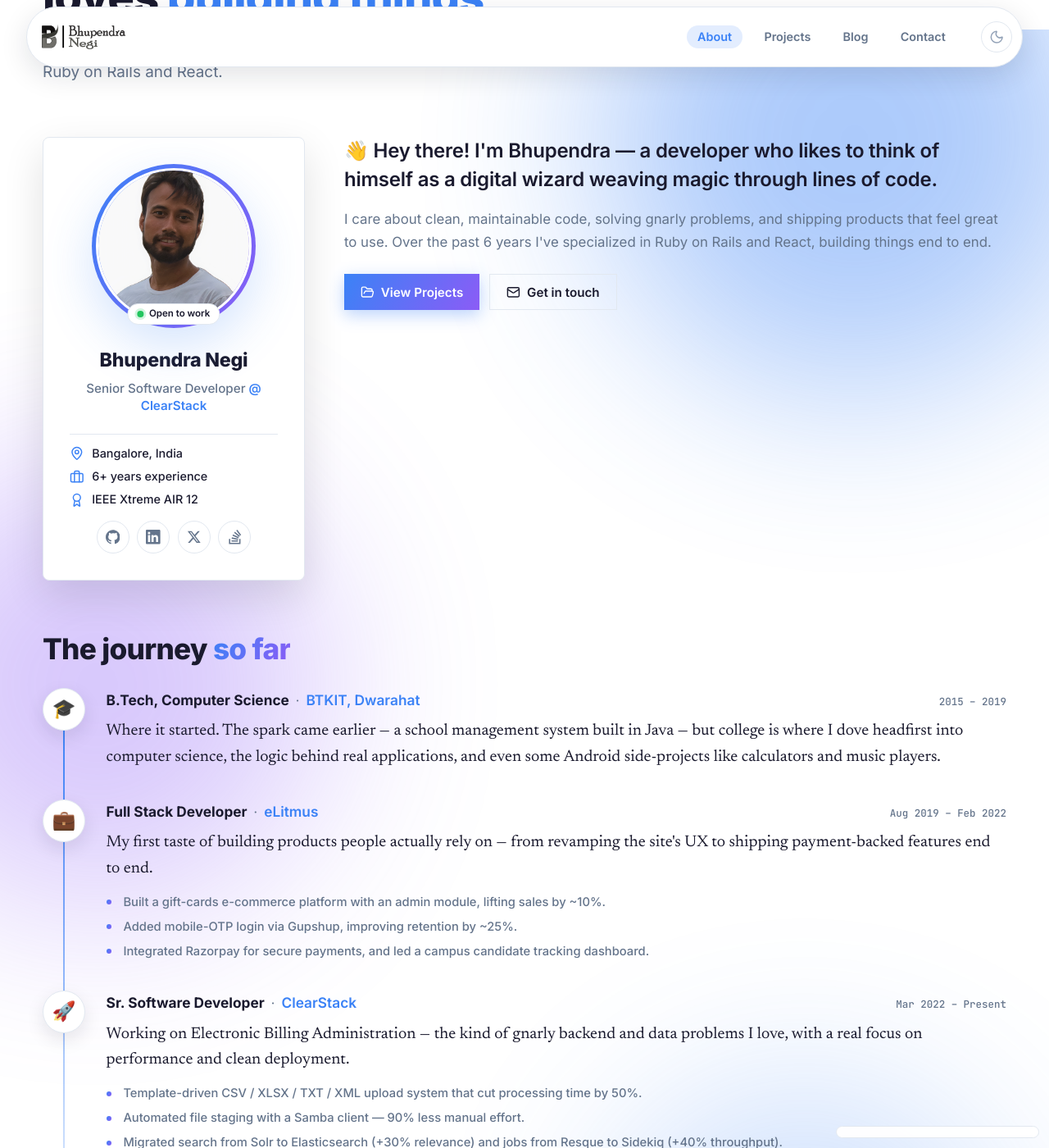
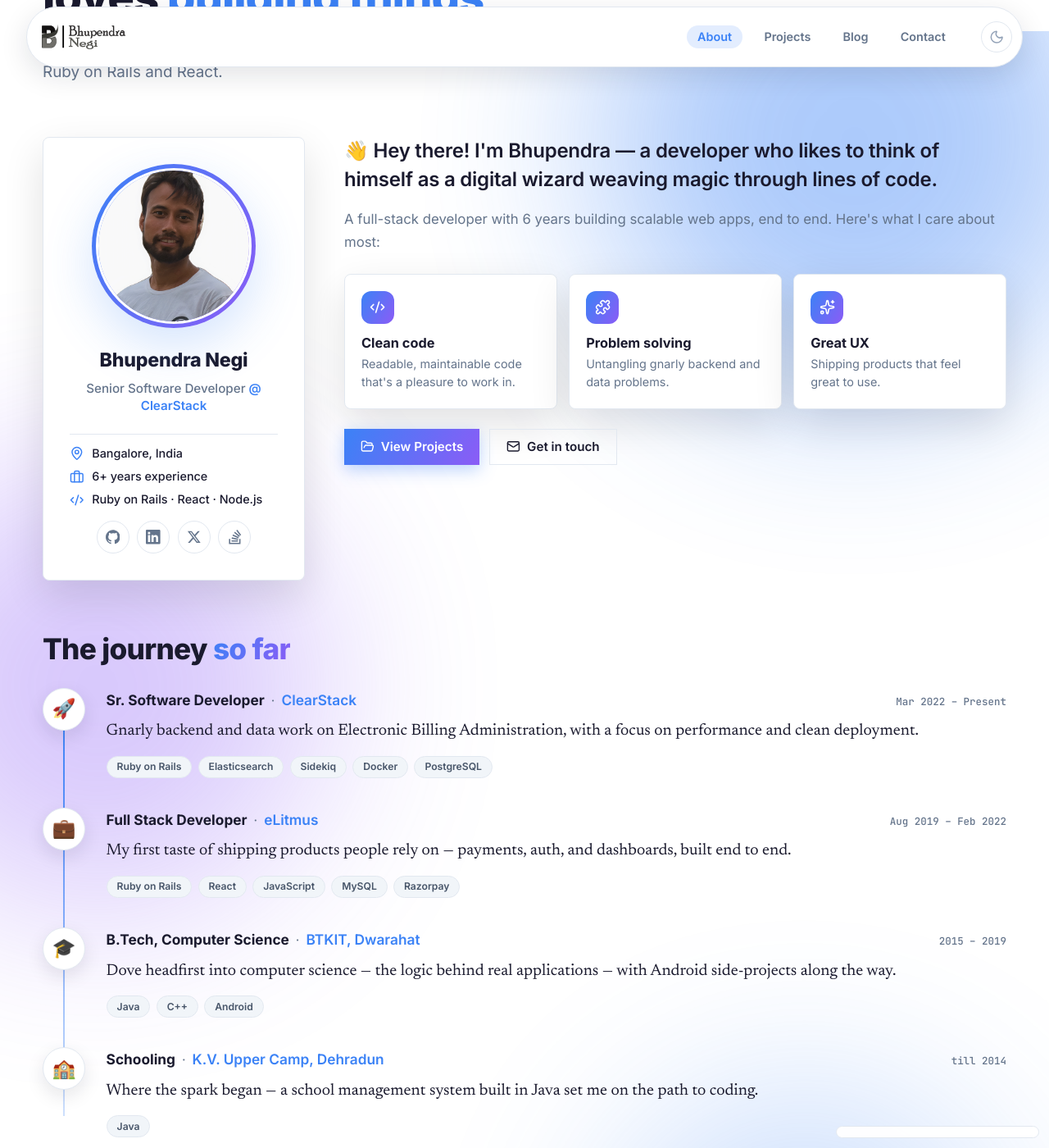
Before and after one commit to BhupendraNegi/bhupendranegi.github.io, a Jekyll site: the page built from about.html, in a window 1280 px wide and 1400 px high, scrolled down 292 px. Shown: the whole window at 82% size. Built offline with Jekyll 4.4.1, drawn with Linux system fonts in a browser that asks for light colours; some of the changed text lies outside the part shown.

Commit message:
About: refine journey (short info + tech badges, reversed, +school), value cards
- Journey entries now show a one-line summary + technology badges instead of
  accomplishment bullets; reverse-chronological (ClearStack -> eLitmus ->
  B.Tech -> Schooling) with a school entry added.
- Filled the area beside the profile card with the bio as value cards
  (Clean code / Problem solving / Great UX).
- Removed the 'Open to work' status badge and the IEEE fact from the card.

```diff
--- a/about.html
+++ b/about.html
@@ -15,14 +15,13 @@ layout: site_layout
     <aside class="about-card site-card" data-reveal>
       <div class="about-portrait" aria-hidden="true">
         <img src="/assets/images/bhupendra.png" class="about_img" alt="Bhupendra Negi">
-        <span class="about-status"><span class="about-status-dot"></span> Open to work</span>
       </div>
       <h2 class="about-card-name">Bhupendra Negi</h2>
       <p class="about-card-role">Senior Software Developer <span class="about-card-at">@ ClearStack</span></p>
       <ul class="about-card-facts">
         <li><i data-lucide="map-pin" class="site-icon" aria-hidden="true"></i> Bangalore, India</li>
         <li><i data-lucide="briefcase" class="site-icon" aria-hidden="true"></i> {{ years }}+ years experience</li>
-        <li><i data-lucide="award" class="site-icon" aria-hidden="true"></i> IEEE Xtreme AIR 12</li>
+        <li><i data-lucide="code-2" class="site-icon" aria-hidden="true"></i> Ruby on Rails · React · Node.js</li>
       </ul>
       <ul class="hero-social about-card-social">
         <li><a href="{{ site.github_link }}" target="_blank" rel="noopener" aria-label="GitHub">{% include social-icon.html name="github" %}</a></li>
@@ -34,7 +33,24 @@ layout: site_layout
 
     <div class="about-bio" data-reveal>
       <p class="about-bio-lead">👋 Hey there! I'm Bhupendra &mdash; a developer who likes to think of himself as a digital wizard weaving magic through lines of code.</p>
-      <p class="about-bio-text">I care about clean, maintainable code, solving gnarly problems, and shipping products that feel great to use. Over the past {{ years }} years I've specialized in Ruby on Rails and React, building things end to end.</p>
+      <p class="about-bio-text">A full-stack developer with {{ years }} years building scalable web apps, end to end. Here's what I care about most:</p>
+      <div class="about-values">
+        <div class="about-value site-card">
+          <span class="about-value-icon"><i data-lucide="code-2" class="site-icon" aria-hidden="true"></i></span>
+          <h3 class="about-value-title">Clean code</h3>
+          <p class="about-value-text">Readable, maintainable code that's a pleasure to work in.</p>
+        </div>
+        <div class="about-value site-card">
+          <span class="about-value-icon"><i data-lucide="puzzle" class="site-icon" aria-hidden="true"></i></span>
+          <h3 class="about-value-title">Problem solving</h3>
+          <p class="about-value-text">Untangling gnarly backend and data problems.</p>
+        </div>
+        <div class="about-value site-card">
+          <span class="about-value-icon"><i data-lucide="sparkles" class="site-icon" aria-hidden="true"></i></span>
+          <h3 class="about-value-title">Great UX</h3>
+          <p class="about-value-text">Shipping products that feel great to use.</p>
+        </div>
+      </div>
       <div class="about-actions">
         <a class="btn-primary" href="/projects"><i data-lucide="folder-open" class="site-icon" aria-hidden="true"></i> View Projects</a>
         <a class="btn-ghost" href="/contact"><i data-lucide="mail" class="site-icon" aria-hidden="true"></i> Get in touch</a>
@@ -48,15 +64,18 @@ layout: site_layout
     </div>
     <ol class="journey">
       <li class="journey-item" data-reveal>
-        <span class="journey-marker" aria-hidden="true">🎓</span>
+        <span class="journey-marker" aria-hidden="true">🚀</span>
         <div class="journey-body">
           <div class="journey-meta">
-            <span class="journey-role">B.Tech, Computer Science</span>
+            <span class="journey-role">Sr. Software Developer</span>
             <span class="journey-dot" aria-hidden="true">·</span>
-            <span class="journey-org">BTKIT, Dwarahat</span>
-            <span class="journey-date">2015 &ndash; 2019</span>
+            <span class="journey-org">ClearStack</span>
+            <span class="journey-date">Mar 2022 &ndash; Present</span>
           </div>
-          <p class="journey-text">Where it started. The spark came earlier &mdash; a school management system built in Java &mdash; but college is where I dove headfirst into computer science, the logic behind real applications, and even some Android side-projects like calculators and music players.</p>
+          <p class="journey-text">Gnarly backend and data work on Electronic Billing Administration, with a focus on performance and clean deployment.</p>
+          <ul class="journey-tech">
+            <li>Ruby on Rails</li><li>Elasticsearch</li><li>Sidekiq</li><li>Docker</li><li>PostgreSQL</li>
+          </ul>
         </div>
       </li>
       <li class="journey-item" data-reveal>
@@ -68,29 +87,39 @@ layout: site_layout
             <span class="journey-org">eLitmus</span>
             <span class="journey-date">Aug 2019 &ndash; Feb 2022</span>
           </div>
-          <p class="journey-text">My first taste of building products people actually rely on &mdash; from revamping the site's UX to shipping payment-backed features end to end.</p>
-          <ul class="journey-highlights">
-            <li>Built a gift-cards e-commerce platform with an admin module, lifting sales by ~10%.</li>
-            <li>Added mobile-OTP login via Gupshup, improving retention by ~25%.</li>
-            <li>Integrated Razorpay for secure payments, and led a campus candidate tracking dashboard.</li>
+          <p class="journey-text">My first taste of shipping products people rely on &mdash; payments, auth, and dashboards, built end to end.</p>
+          <ul class="journey-tech">
+            <li>Ruby on Rails</li><li>React</li><li>JavaScript</li><li>MySQL</li><li>Razorpay</li>
           </ul>
         </div>
       </li>
       <li class="journey-item" data-reveal>
-        <span class="journey-marker" aria-hidden="true">🚀</span>
+        <span class="journey-marker" aria-hidden="true">🎓</span>
         <div class="journey-body">
           <div class="journey-meta">
-            <span class="journey-role">Sr. Software Developer</span>
+            <span class="journey-role">B.Tech, Computer Science</span>
             <span class="journey-dot" aria-hidden="true">·</span>
-            <span class="journey-org">ClearStack</span>
-            <span class="journey-date">Mar 2022 &ndash; Present</span>
+            <span class="journey-org">BTKIT, Dwarahat</span>
+            <span class="journey-date">2015 &ndash; 2019</span>
           </div>
-          <p class="journey-text">Working on Electronic Billing Administration &mdash; the kind of gnarly backend and data problems I love, with a real focus on performance and clean deployment.</p>
-          <ul class="journey-highlights">
-            <li>Template-driven CSV / XLSX / TXT / XML upload system that cut processing time by 50%.</li>
-            <li>Automated file staging with a Samba client &mdash; 90% less manual effort.</li>
-            <li>Migrated search from Solr to Elasticsearch (+30% relevance) and jobs from Resque to Sidekiq (+40% throughput).</li>
-            <li>Dockerized deployments with Kamal 2 for faster, more scalable releases.</li>
+          <p class="journey-text">Dove headfirst into computer science &mdash; the logic behind real applications &mdash; with Android side-projects along the way.</p>
+          <ul class="journey-tech">
+            <li>Java</li><li>C++</li><li>Android</li>
+          </ul>
+        </div>
+      </li>
+      <li class="journey-item" data-reveal>
+        <span class="journey-marker" aria-hidden="true">🏫</span>
+        <div class="journey-body">
+          <div class="journey-meta">
+            <span class="journey-role">Schooling</span>
+            <span class="journey-dot" aria-hidden="true">·</span>
+            <span class="journey-org">K.V. Upper Camp, Dehradun</span>
+            <span class="journey-date">till 2014</span>
+          </div>
+          <p class="journey-text">Where the spark began &mdash; a school management system built in Java set me on the path to coding.</p>
+          <ul class="journey-tech">
+            <li>Java</li>
           </ul>
         </div>
       </li>
```
Also changed, not shown: doc/changelog.md (+9 -6 lines), assets/css/tailwind.css, assets/css/version-3.css.
